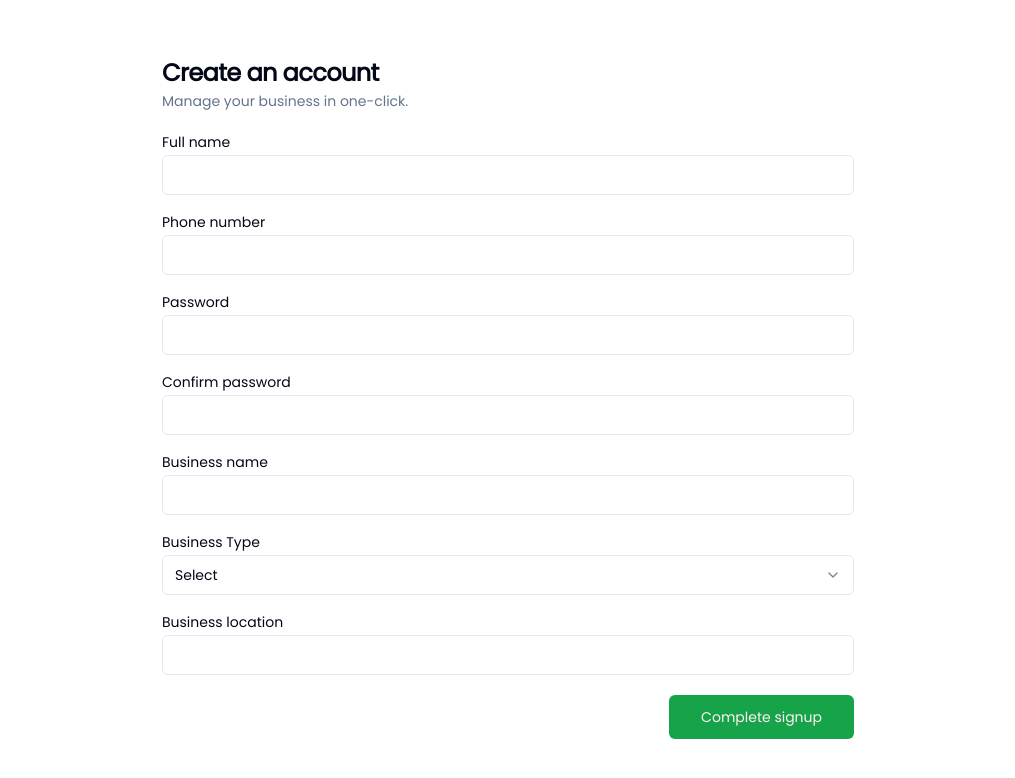
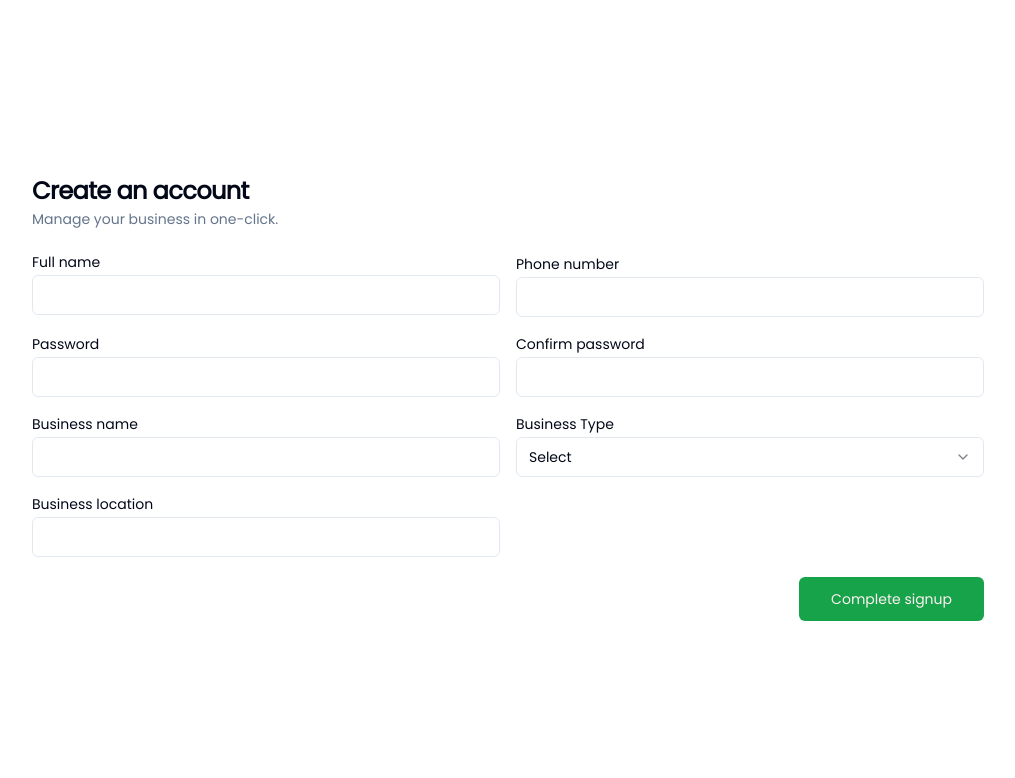
Before and after one commit to KennedyOdhiambo/ShopKeeper-Plus, a Next.js app: page /signup in a window 1280 px wide. Shown: the top 778 px of the page, without its empty margins (132-1147 px from the left). Built offline with nearby package versions, Linux system fonts and the light colour scheme.

Commit message:
update login page

```diff
--- a/src/app/_features/authentication/SignupForm.tsx
+++ b/src/app/_features/authentication/SignupForm.tsx
@@ -5,7 +5,7 @@ import FormInput from "@/components/FormInput"
 
 export default function SignupForm() {
    return (
-      <Card className="min-w-80 md:min-w-[620px] lg:min-w-[740px] transition-width duration-300 border-none shadow-none">
+      <Card className="min-w-80 md:min-w-[620px] lg:min-w-[740px] xl:min-w-[1000px] border-none shadow-none ">
          <CardHeader>
             <CardTitle>Create an account</CardTitle>
             <CardDescription>Manage your business in one-click.</CardDescription>
@@ -13,7 +13,7 @@ export default function SignupForm() {
 
          <CardContent>
             <form className="space-y-5">
-               <div className="grid md:grid-cols-1 w-full items-center gap-4 space-y-1">
+               <div className="grid md:grid-cols-2 w-full items-center gap-4 space-y-1">
                   <FormInput label={"Full name"} id={"string"} type={"text"} />
                   <FormInput label="Phone number" id="phoneNumber" type="tel" />
                   <FormInput label="Password" id="password" type="password" />
```
